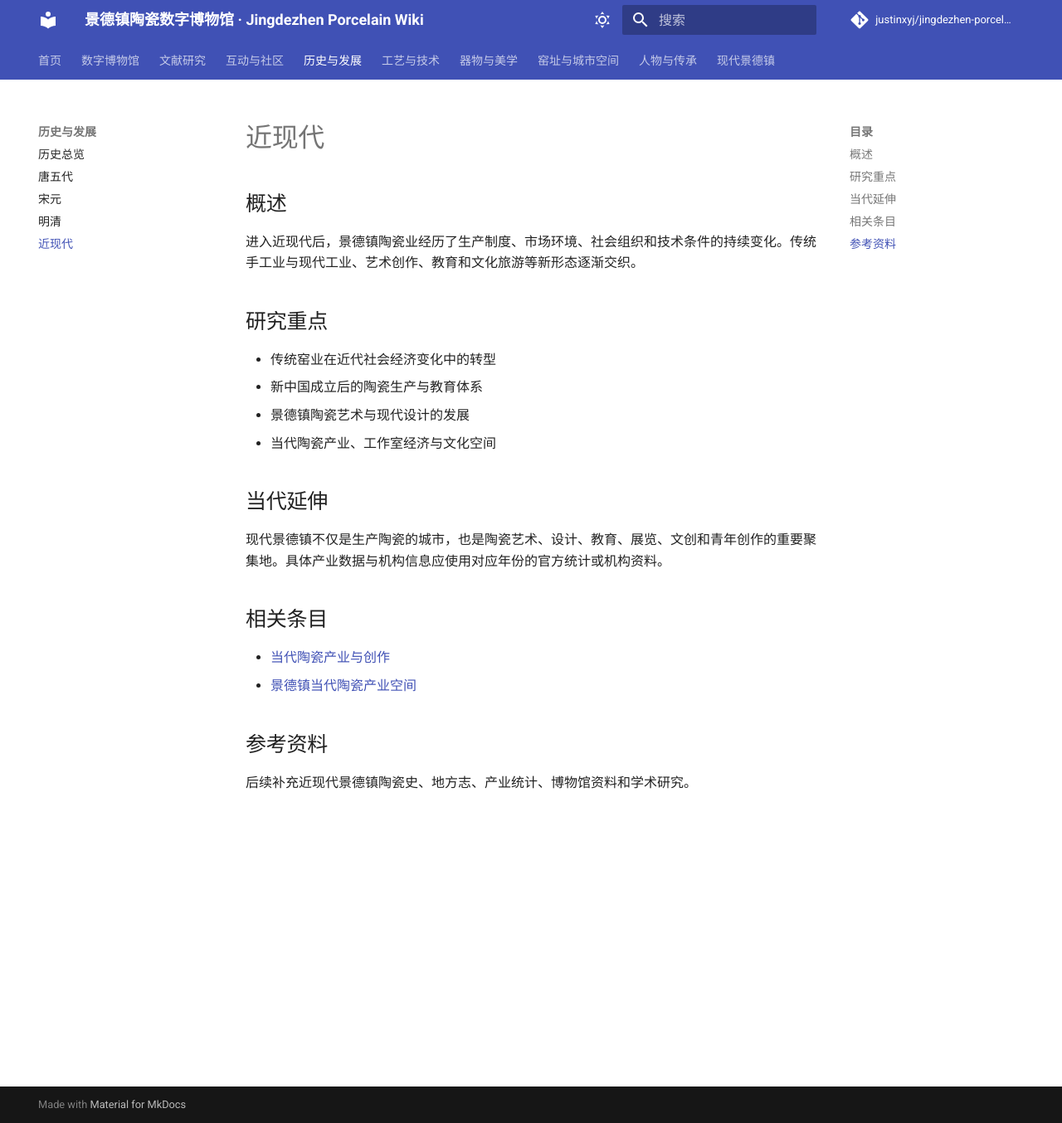
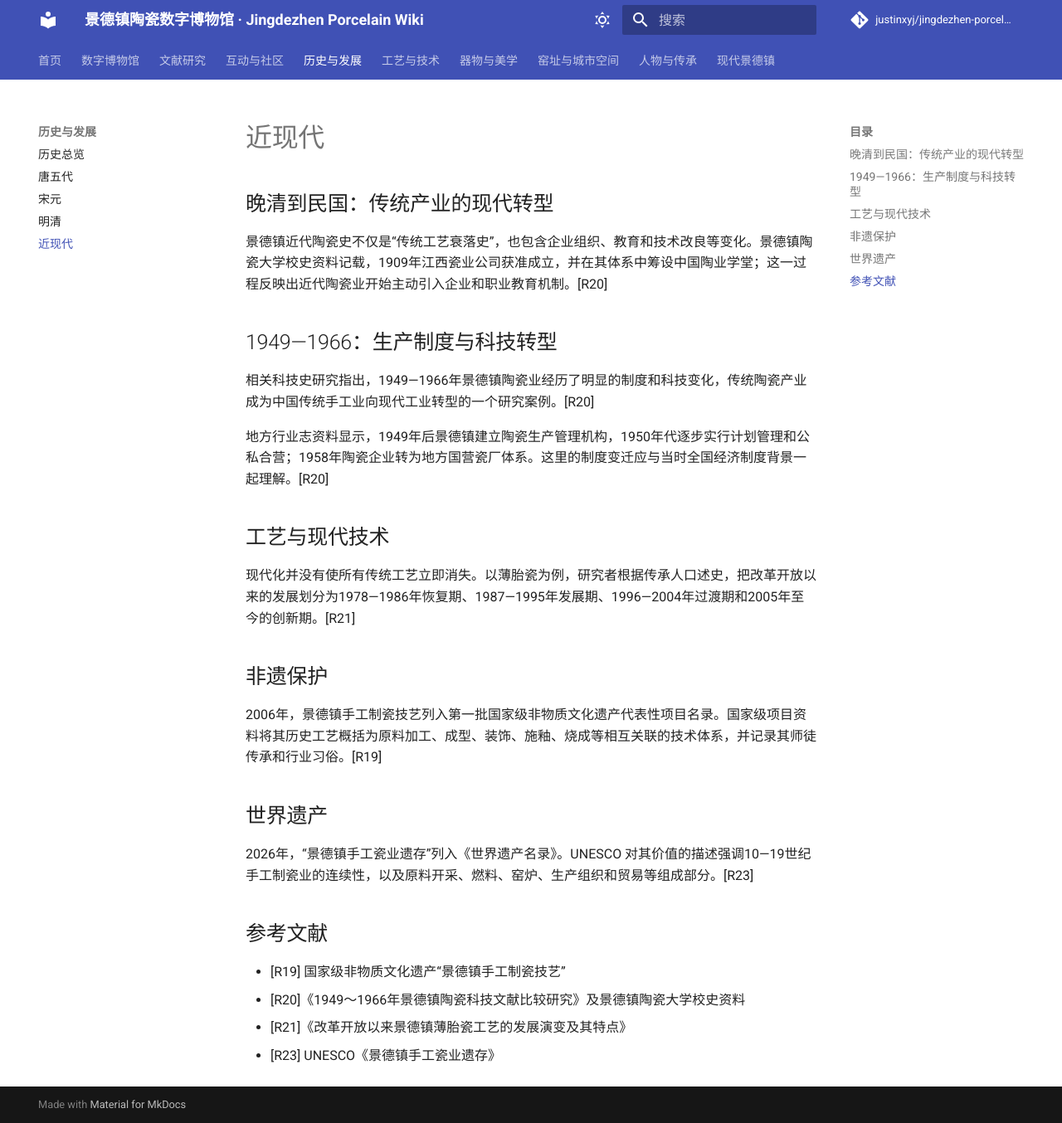
Before and after one commit to justinxyj/jingdezhen-porcelain-wiki, an MkDocs documentation site: the page built from docs/history/modern.md, in a window 1280 px wide and 1354 px high. Shown: the whole window at 83% size. Built offline with MkDocs 1.6.1 and Material for MkDocs 9.7.7, drawn with Linux system fonts in a browser that asks for light colours; a script that is not in the unit is left out; comment, search, counter and statistics services are not loaded.

Commit message:
docs: expand modern Jingdezhen history from sources

```diff
--- a/docs/history/modern.md
+++ b/docs/history/modern.md
@@ -1,25 +1,30 @@
 # 近现代
 
-## 概述
+## 晚清到民国：传统产业的现代转型
 
-进入近现代后，景德镇陶瓷业经历了生产制度、市场环境、社会组织和技术条件的持续变化。传统手工业与现代工业、艺术创作、教育和文化旅游等新形态逐渐交织。
+景德镇近代陶瓷史不仅是“传统工艺衰落史”，也包含企业组织、教育和技术改良等变化。景德镇陶瓷大学校史资料记载，1909年江西瓷业公司获准成立，并在其体系中筹设中国陶业学堂；这一过程反映出近代陶瓷业开始主动引入企业和职业教育机制。[R20]
 
-## 研究重点
+## 1949—1966：生产制度与科技转型
 
-- 传统窑业在近代社会经济变化中的转型
-- 新中国成立后的陶瓷生产与教育体系
-- 景德镇陶瓷艺术与现代设计的发展
-- 当代陶瓷产业、工作室经济与文化空间
+相关科技史研究指出，1949—1966年景德镇陶瓷业经历了明显的制度和科技变化，传统陶瓷产业成为中国传统手工业向现代工业转型的一个研究案例。[R20]
 
-## 当代延伸
+地方行业志资料显示，1949年后景德镇建立陶瓷生产管理机构，1950年代逐步实行计划管理和公私合营；1958年陶瓷企业转为地方国营瓷厂体系。这里的制度变迁应与当时全国经济制度背景一起理解。[R20]
 
-现代景德镇不仅是生产陶瓷的城市，也是陶瓷艺术、设计、教育、展览、文创和青年创作的重要聚集地。具体产业数据与机构信息应使用对应年份的官方统计或机构资料。
+## 工艺与现代技术
 
-## 相关条目
+现代化并没有使所有传统工艺立即消失。以薄胎瓷为例，研究者根据传承人口述史，把改革开放以来的发展划分为1978—1986年恢复期、1987—1995年发展期、1996—2004年过渡期和2005年至今的创新期。[R21]
 
-- [当代陶瓷产业与创作](../contemporary/README.md)
-- [景德镇当代陶瓷产业空间](../kilns/contemporary-ceramic-districts.md)
+## 非遗保护
 
-## 参考资料
+2006年，景德镇手工制瓷技艺列入第一批国家级非物质文化遗产代表性项目名录。国家级项目资料将其历史工艺概括为原料加工、成型、装饰、施釉、烧成等相互关联的技术体系，并记录其师徒传承和行业习俗。[R19]
 
-后续补充近现代景德镇陶瓷史、地方志、产业统计、博物馆资料和学术研究。
+## 世界遗产
+
+2026年，“景德镇手工瓷业遗存”列入《世界遗产名录》。UNESCO 对其价值的描述强调10—19世纪手工制瓷业的连续性，以及原料开采、燃料、窑炉、生产组织和贸易等组成部分。[R23]
+
+## 参考文献
+
+- [R19] 国家级非物质文化遗产“景德镇手工制瓷技艺”
+- [R20]《1949～1966年景德镇陶瓷科技文献比较研究》及景德镇陶瓷大学校史资料
+- [R21]《改革开放以来景德镇薄胎瓷工艺的发展演变及其特点》
+- [R23] UNESCO《景德镇手工瓷业遗存》
```
